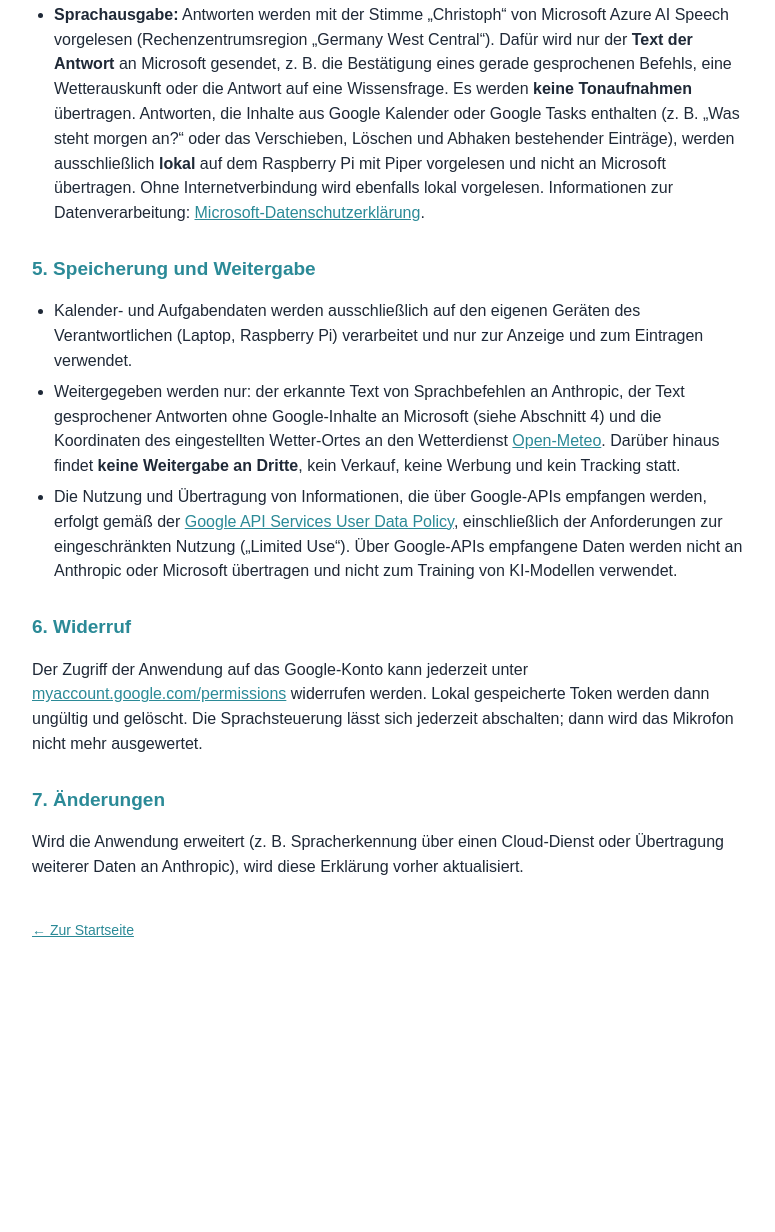
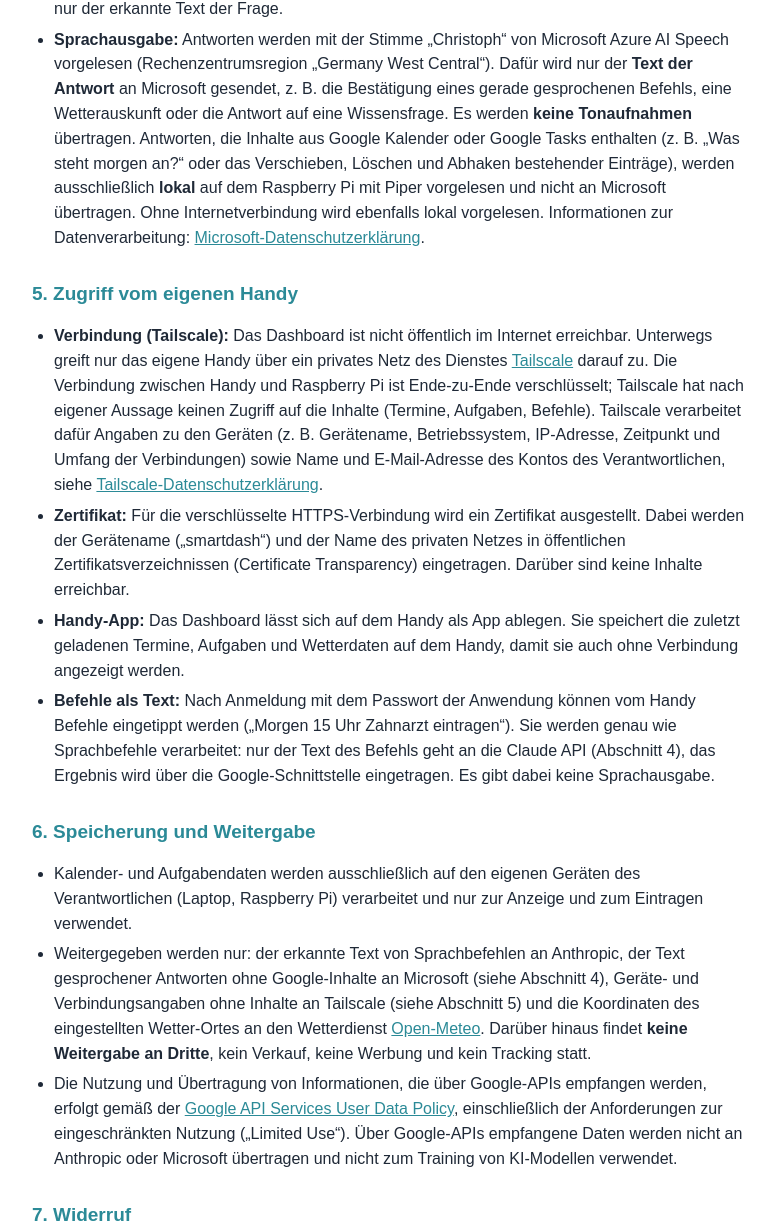
Before and after one commit to Daniel-Duester/smartdashboard-info, a plain HTML site: page datenschutz.html in a window 1280 px wide. Shown: the part 1189-2421 px from the top of the page, without its empty margins (248-1023 px from the left). Before the commit the page ends 2171 px from the top, so only its background shows below. Drawn offline with Linux system fonts and the light colour scheme.

Commit message:
Datenschutz: Zugriff vom Handy über Tailscale, Stand 19.11.2026

```diff
--- a/datenschutz.html
+++ b/datenschutz.html
@@ -20,7 +20,7 @@
 <body>
 <main>
   <h1>Datenschutzerklärung</h1>
-  <p class="sub">SmartDashboard – Studienprojekt · Stand: 10.11.2026</p>
+  <p class="sub">SmartDashboard – Studienprojekt · Stand: 19.11.2026</p>
 
   <h2>1. Verantwortlich</h2>
   <p>Daniel Düster, Student der Hochschule Emden/Leer. Kontakt über
@@ -34,11 +34,11 @@
   <h2>3. Welche Daten werden verarbeitet?</h2>
   <ul>
     <li><b>Google Kalender:</b> Termine (Titel, Datum, Uhrzeit) des eigenen Kontos werden gelesen und angezeigt.
-        Außerdem kann die Anwendung Termine anlegen und löschen – derzeit nur für automatische Tests in einem
-        eigenen Test-Kalender, später für Einträge per Sprachbefehl.</li>
-    <li><b>Google Tasks:</b> Aufgabenlisten und offene Aufgaben des eigenen Kontos werden gelesen und angezeigt.
-        Außerdem kann die Anwendung Aufgaben anlegen und löschen – derzeit nur für automatische Tests in einer
-        eigenen Test-Liste, später für Einträge per Sprachbefehl.</li>
+        Auf Befehl (per Sprache oder als Text vom eigenen Handy, siehe Abschnitte 4 und 5) legt die Anwendung
+        Termine an, verschiebt oder löscht sie. Für automatische Tests nutzt sie einen eigenen Test-Kalender.</li>
+    <li><b>Google Tasks:</b> Aufgabenlisten, offene Aufgaben und deren Fälligkeitsdatum werden gelesen und
+        angezeigt. Auf Befehl legt die Anwendung Aufgaben an oder hakt sie ab. Für automatische Tests nutzt sie
+        eine eigene Test-Liste.</li>
     <li><b>Anmelde-Token:</b> Die von Google ausgestellten Zugangsdaten werden nur lokal auf den eigenen
         Geräten des Verantwortlichen gespeichert.</li>
   </ul>
@@ -49,8 +49,8 @@
         Schlüsselwort „Hey Jarvis“ ausgewertet. Vorher verlässt kein Ton das Gerät; es wird nichts aufgezeichnet
         oder gespeichert.</li>
     <li><b>Spracherkennung:</b> Erst nach dem Schlüsselwort wird der folgende Satz in Text umgewandelt –
-        derzeit vollständig lokal auf dem Raspberry Pi (Vosk). Die Tonaufnahme wird danach verworfen.</li>
-    <li><b>Auswertung des Befehls (Claude API):</b> Sobald die Sprachsteuerung im Einsatz ist, wird der
+        vollständig lokal auf dem Raspberry Pi (Vosk). Die Tonaufnahme wird danach verworfen.</li>
+    <li><b>Auswertung des Befehls (Claude API):</b> Der
         <b>erkannte Text</b> des Befehls zusammen mit dem aktuellen Datum und der Uhrzeit an die Claude API von
         Anthropic (Anthropic PBC, USA) gesendet, um daraus einen Termin oder eine Aufgabe zu erkennen bzw.
         zu erkennen, wonach gefragt wird.
@@ -75,12 +75,35 @@
         <a href="https://privacy.microsoft.com/de-de/privacystatement">Microsoft-Datenschutzerklärung</a>.</li>
   </ul>
 
-  <h2>5. Speicherung und Weitergabe</h2>
+  <h2>5. Zugriff vom eigenen Handy</h2>
+  <ul>
+    <li><b>Verbindung (Tailscale):</b> Das Dashboard ist nicht öffentlich im Internet erreichbar. Unterwegs
+        greift nur das eigene Handy über ein privates Netz des Dienstes
+        <a href="https://tailscale.com/">Tailscale</a> darauf zu. Die Verbindung zwischen Handy und Raspberry Pi
+        ist Ende-zu-Ende verschlüsselt; Tailscale hat nach eigener Aussage keinen Zugriff auf die Inhalte
+        (Termine, Aufgaben, Befehle). Tailscale verarbeitet dafür Angaben zu den Geräten (z. B. Gerätename,
+        Betriebssystem, IP-Adresse, Zeitpunkt und Umfang der Verbindungen) sowie Name und E-Mail-Adresse des
+        Kontos des Verantwortlichen, siehe
+        <a href="https://tailscale.com/privacy-policy">Tailscale-Datenschutzerklärung</a>.</li>
+    <li><b>Zertifikat:</b> Für die verschlüsselte HTTPS-Verbindung wird ein Zertifikat ausgestellt. Dabei werden
+        der Gerätename („smartdash“) und der Name des privaten Netzes in öffentlichen Zertifikatsverzeichnissen
+        (Certificate Transparency) eingetragen. Darüber sind keine Inhalte erreichbar.</li>
+    <li><b>Handy-App:</b> Das Dashboard lässt sich auf dem Handy als App ablegen. Sie speichert die zuletzt
+        geladenen Termine, Aufgaben und Wetterdaten auf dem Handy, damit sie auch ohne Verbindung angezeigt
+        werden.</li>
+    <li><b>Befehle als Text:</b> Nach Anmeldung mit dem Passwort der Anwendung können vom Handy Befehle
+        eingetippt werden („Morgen 15 Uhr Zahnarzt eintragen“). Sie werden genau wie Sprachbefehle verarbeitet:
+        nur der Text des Befehls geht an die Claude API (Abschnitt 4), das Ergebnis wird über die
+        Google-Schnittstelle eingetragen. Es gibt dabei keine Sprachausgabe.</li>
+  </ul>
+
+  <h2>6. Speicherung und Weitergabe</h2>
   <ul>
     <li>Kalender- und Aufgabendaten werden ausschließlich auf den eigenen Geräten des Verantwortlichen
         (Laptop, Raspberry Pi) verarbeitet und nur zur Anzeige und zum Eintragen verwendet.</li>
     <li>Weitergegeben werden nur: der erkannte Text von Sprachbefehlen an Anthropic, der Text gesprochener
-        Antworten ohne Google-Inhalte an Microsoft (siehe Abschnitt 4) und
+        Antworten ohne Google-Inhalte an Microsoft (siehe Abschnitt 4), Geräte- und Verbindungsangaben ohne
+        Inhalte an Tailscale (siehe Abschnitt 5) und
         die Koordinaten des eingestellten Wetter-Ortes an den Wetterdienst
         <a href="https://open-meteo.com/">Open-Meteo</a>. Darüber hinaus findet <b>keine Weitergabe an Dritte</b>,
         kein Verkauf, keine Werbung und kein Tracking statt.</li>
@@ -91,13 +114,14 @@
         KI-Modellen verwendet.</li>
   </ul>
 
-  <h2>6. Widerruf</h2>
+  <h2>7. Widerruf</h2>
   <p>Der Zugriff der Anwendung auf das Google-Konto kann jederzeit unter
      <a href="https://myaccount.google.com/permissions">myaccount.google.com/permissions</a> widerrufen werden.
      Lokal gespeicherte Token werden dann ungültig und gelöscht. Die Sprachsteuerung lässt sich jederzeit
-     abschalten; dann wird das Mikrofon nicht mehr ausgewertet.</p>
+     abschalten; dann wird das Mikrofon nicht mehr ausgewertet. Der Zugriff vom Handy endet, sobald die Geräte
+     in Tailscale abgemeldet werden.</p>
 
-  <h2>7. Änderungen</h2>
+  <h2>8. Änderungen</h2>
   <p>Wird die Anwendung erweitert (z. B. Spracherkennung über einen Cloud-Dienst oder Übertragung weiterer
      Daten an Anthropic), wird diese Erklärung vorher aktualisiert.</p>
 
```
Also changed, not shown: index.html (+2 -2 lines).
